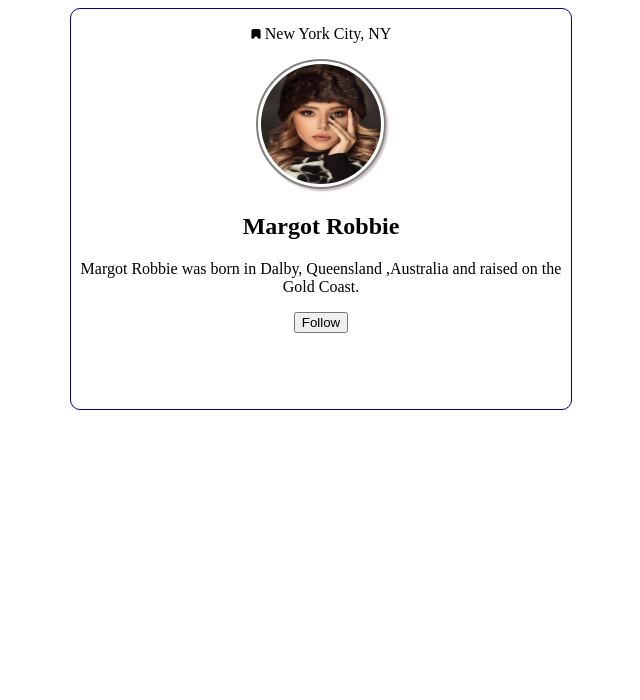
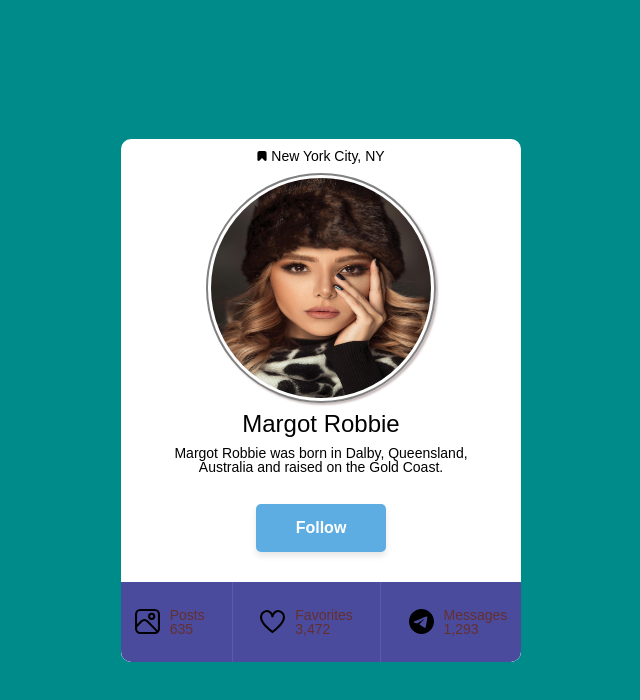
Before and after one commit to yuracode007/User-Crad, a plain HTML site: page index.html in a window 1280 px wide. Shown: the whole page, without its empty margins (319-959 px from the left). Drawn offline with Linux system fonts and the light colour scheme.

Commit message:
Add reset.css I have completely finished all the images.

```diff
--- a/index.html
+++ b/index.html
@@ -1,30 +1,58 @@
 <!DOCTYPE html>
 <html lang="en">
+
 <head>
     <meta charset="UTF-8">
     <meta name="viewport" content="width=device-width, initial-scale=1.0">
+    <link rel="stylesheet" href="reset.css">
     <link rel="stylesheet" href="style.css">
     <title>User Card</title>
 </head>
 
 <body>
-    <div class="card">
-        <div class="penis">
-            <p class="card-info">
-                <img class="card-bookmark" src="./img/free-icon-font-bookmark-3916594.svg" alt="">
+
+    <div class="profile-card">
+        <div class="profile-info">
+            <p class="profile-location">
+                <img class="profile-bookmark" src="./img/free-icon-font-bookmark-3916594.svg" alt="">
                 New York City, NY
             </p>
         </div>
-        <img class="card-girl" src="./img/girl.jpg" alt="">
-        <h2 class="card-title">Margot Robbie</h2>
-        <p class="card-title-info">Margot Robbie was born in Dalby, Queensland ,Australia and raised on the Gold Coast.
+        <div class="profile-wraper-girl"><img class="profile-image" src="./img/girl.jpg" alt=""></div>
+        <h1 class="profile-name">Margot Robbie</h1>
+        <p class="profile-description">Margot Robbie was born in Dalby, Queensland,
+            <span class="profile-span">Australia and raised on the Gold Coast.</span>
         </p>
-        <button class="card-btn">Follow</button>
+        <div class="profile-actions">
+            <button class="profile-button">Follow</button>
+        </div>
+        <div class="profile-footer">
+            <div class="profile-footer-card">
+                <img class="profile-footer-img" src="./img/free-icon-font-picture-3917317.svg" alt="Posts Icon">
+                <div class="profile-footer-text">
+                    <p class="profile-footer-info">Posts</p>
+                    <p class="profile-footer-number">635</p>
+                </div>
+            </div>
+            <div class="separator"></div>
+            <div class="profile-footer-card">
+                <img class="profile-footer-img" src="./img/free-icon-font-heart-3916585.svg" alt="Favorites Icon">
+                <div class="profile-footer-text">
+                    <p class="profile-footer-info">Favorites</p>
+                    <p class="profile-footer-number">3,472</p>
+                </div>
+            </div>
+            <div class="separator"></div>
+            <div class="profile-footer-card">
+                <img class="profile-footer-img" src="./img/free-icon-font-telegram-6422206.svg" alt="Messages Icon">
+                <div class="profile-footer-text">
+                    <p class="profile-footer-info">Messages</p>
+                    <p class="profile-footer-number">1,293</p>
+                </div>
+            </div>
+        </div>
     </div>
+
 </body>
-<!-- <img src="./img/free-icon-font-bookmark-3916594.svg" alt="">
-<img src="./img/free-icon-font-heart-3916585.svg" alt="">
-<img src="./img/free-icon-font-picture-3917317.svg" alt="">
-<img src="./img/free-icon-font-telegram-6422206.svg" alt=""> -->
 
 </html>
--- /dev/null
+++ b/reset.css
@@ -0,0 +1,47 @@
+html, body, div, span, applet, object, iframe,
+h1, h2, h3, h4, h5, h6, p, blockquote, pre,
+a, abbr, acronym, address, big, cite, code,
+del, dfn, em, img, ins, kbd, q, s, samp,
+small, strike, strong, sub, sup, tt, var,
+b, u, i, center,
+dl, dt, dd, ol, ul, li,
+fieldset, form, label, legend,
+table, caption, tbody, tfoot, thead, tr, th, td,
+article, aside, canvas, details, embed,
+figure, figcaption, footer, header, hgroup,
+menu, nav, output, ruby, section, summary,
+time, mark, audio, video {
+	margin: 0;
+	padding: 0;
+	border: 0;
+	font-size: 100%;
+	font: inherit;
+	vertical-align: baseline;
+}
+/* HTML5 display-role reset for older browsers */
+article, aside, details, figcaption, figure,
+footer, header, hgroup, menu, nav, section {
+	display: block;
+}
+body {
+	line-height: 1;
+}
+ol, ul {
+	list-style: none;
+}
+blockquote, q {
+	quotes: none;
+}
+blockquote:before, blockquote:after,
+q:before, q:after {
+	content: '';
+	content: none;
+}
+table {
+	border-collapse: collapse;
+	border-spacing: 0;
+}
+
+a{
+	text-decoration: none;
+}
--- a/style.css
+++ b/style.css
@@ -1,34 +1,121 @@
-body{
+body {
+    font-family: Arial, Helvetica, sans-serif;
     display: flex;
     justify-content: center;
+    align-items: center;
+    height: 100vh;
     text-align: center;
+    background-color: darkcyan;
+    margin: 0;
 }
 
-.card {
-    width: 500px;
-    height: 400px;
-    border: 1px solid darkblue;
+.profile-card {
+    width: 400px;
+    height: auto;
     border-radius: 10px;
-}
-.card-info {
+    background-color: #fff;
+    display: flex;
+    flex-direction: column;
+    align-items: center;
+    overflow: hidden;
 }
 
-.card-bookmark {
+.profile-location {
+    padding-top: 10px;
+    font-size: 14px;
+}
+
+.profile-bookmark {
     width: 10px;
     height: 10px;
 }
 
-.card-girl{
-    width: 120px;
-    height: 120px;
+.profile-wraper-girl{
+    padding-top: 10px;
+}
+.profile-image {
+    width: 220px;
+    height: 220px;
     border-radius: 50%;
     border: 2px solid gray;
     padding: 3px;
-    box-shadow: 2px 2px 2px rgb(201, 187, 187) ;
+    box-shadow: 2px 2px 2px rgb(201, 187, 187);
 }
-.card-title {
+
+.profile-name {
+    padding-top: 5px;
+    font-size: 24px;
+    padding-bottom: 10px;
+    font-weight: normal;
+    margin-top: 1px;
 }
-.card-title-info {
+
+.profile-description {
+    font-size: 14px;
 }
-.card-btn {
+
+.profile-span {
+    display: block;
 }
+
+.profile-actions {
+    padding-top: 30px;
+    padding-bottom: 30px;
+
+}
+
+.profile-button {
+    background-color: #5dade2;
+    color: white;
+    border: none;
+    border-radius: 5px;
+    padding: 15px 40px;
+    font-size: 16px;
+    font-weight: bold;
+    cursor: pointer;
+    box-shadow: 0 4px 6px rgba(0, 0, 0, 0.1);
+}
+
+/* Футер */
+
+.profile-footer {
+    width: 100%;
+    background-color: rgb(75, 75, 158);
+    display: flex;
+    justify-content: space-around;
+    align-items: center;
+    border-radius: 0 0 10px 10px;
+}
+
+.profile-footer-card {
+    display: flex;
+    align-items: center;
+    gap: 10px;
+}
+
+.profile-footer-img {
+    width: 25px;
+    height: 25px;
+}
+
+
+.separator {
+    width: 1px;
+    height: 80px;
+    background-color: rgb(91, 91, 173);;
+}
+
+.profile-footer-text {
+    display: flex;
+    flex-direction: column;
+    text-align: left;
+    color: rgb(100, 47, 47);
+}
+
+.profile-footer-info {
+    font-size: 14px;
+}
+
+.profile-footer-number {
+    font-size: 14px;
+}
```
Also changed, not shown: 1 other file.
